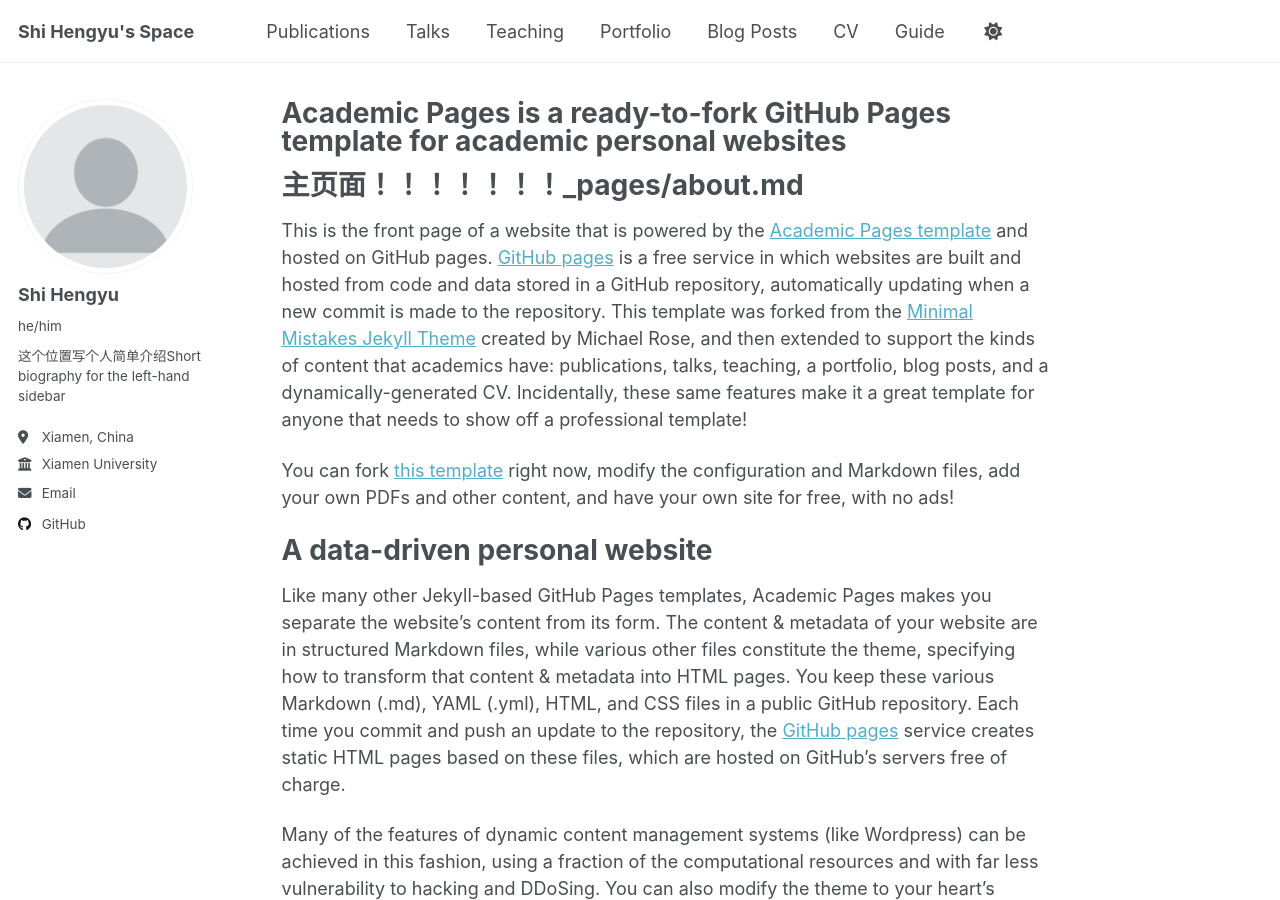
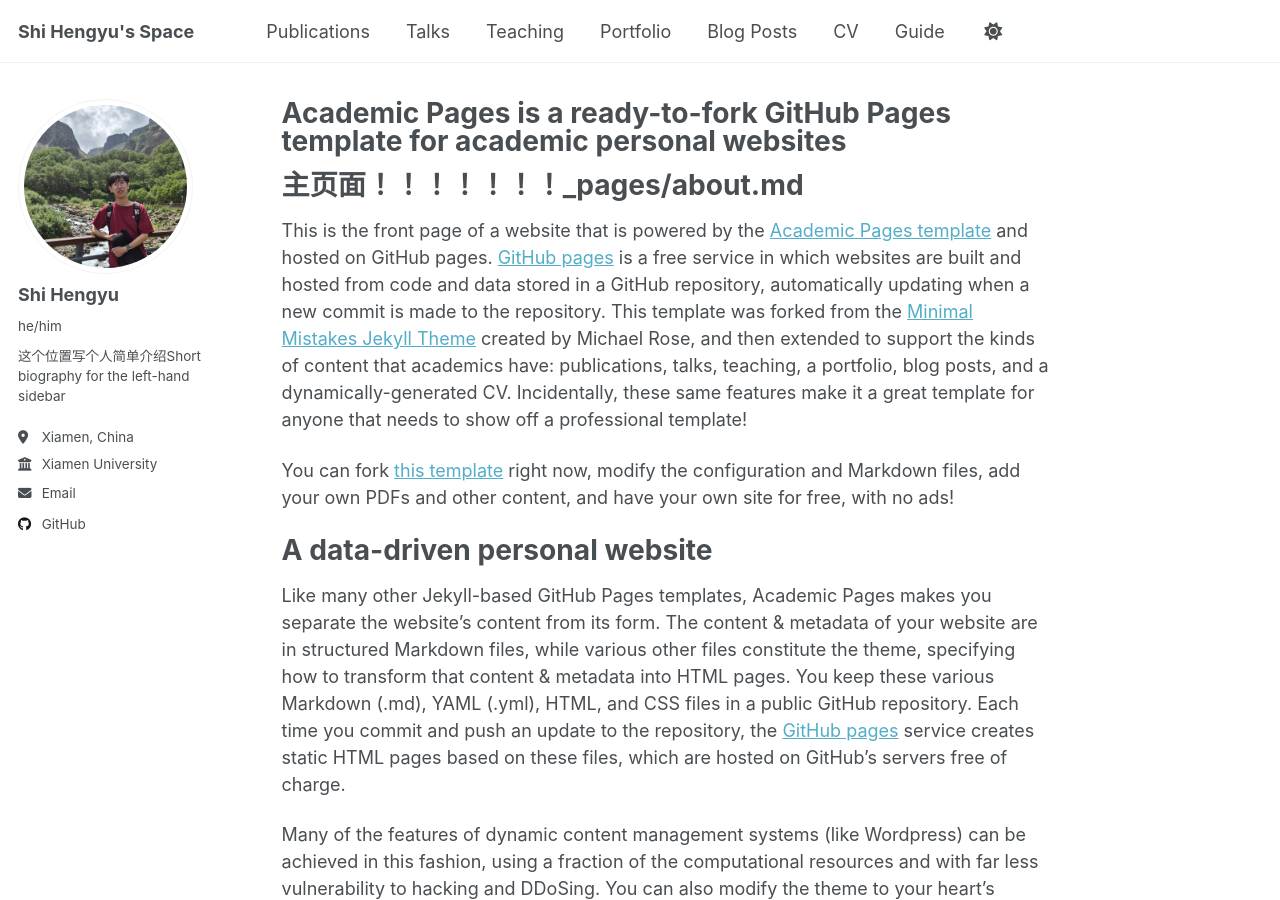
Before and after one commit to ShiHengyu111/ShiHengyu111.github.io, a Jekyll site: the page built from _pages/about.md, in a window 1280 px wide and 900 px high. Built offline with Jekyll 4.4.1, drawn with Linux system fonts in a browser that asks for light colours; a script that is not in the unit is left out.

Commit message:
Update _config.yml

```diff
--- a/_config.yml
+++ b/_config.yml
@@ -23,7 +23,7 @@ repository               : "academicpages/academicpages.github.io"
 #               Additional customization can be done by editing /_includes/author-profile.html
 author:
   # Biographic information
-  avatar           : "profile.png"
+  avatar           : "shihengyu.png"
   name             : "Shi Hengyu"
   pronouns         : "he/him"
   bio              : "这个位置写个人简单介绍Short biography for the left-hand sidebar"
```
